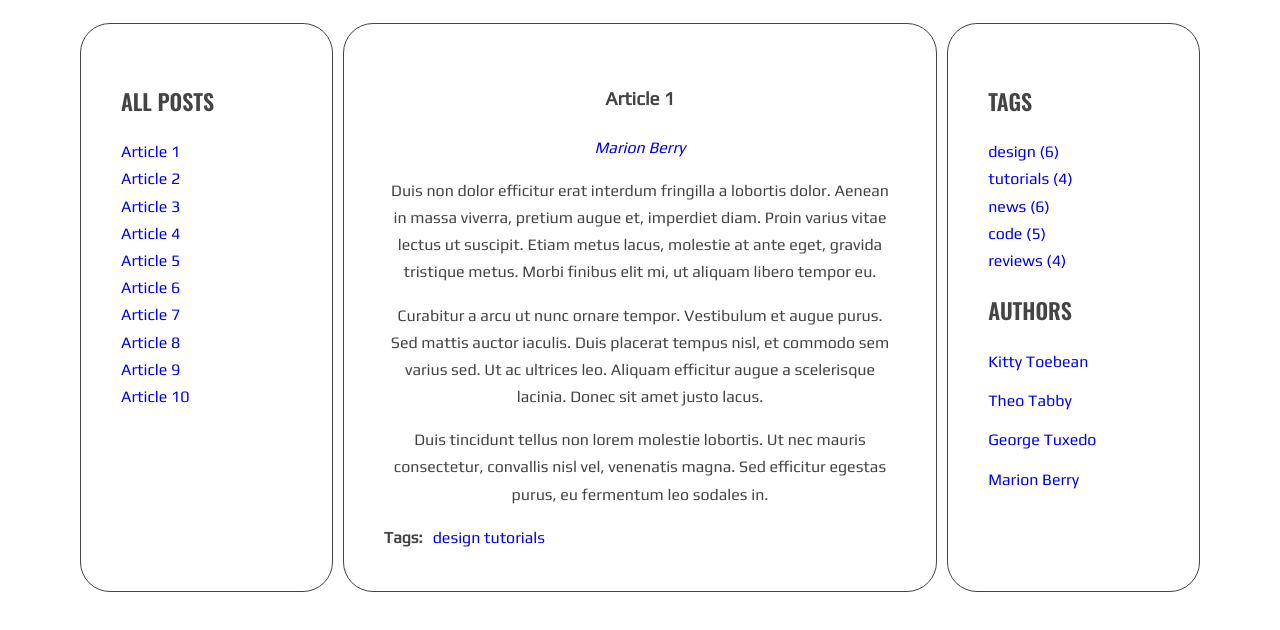
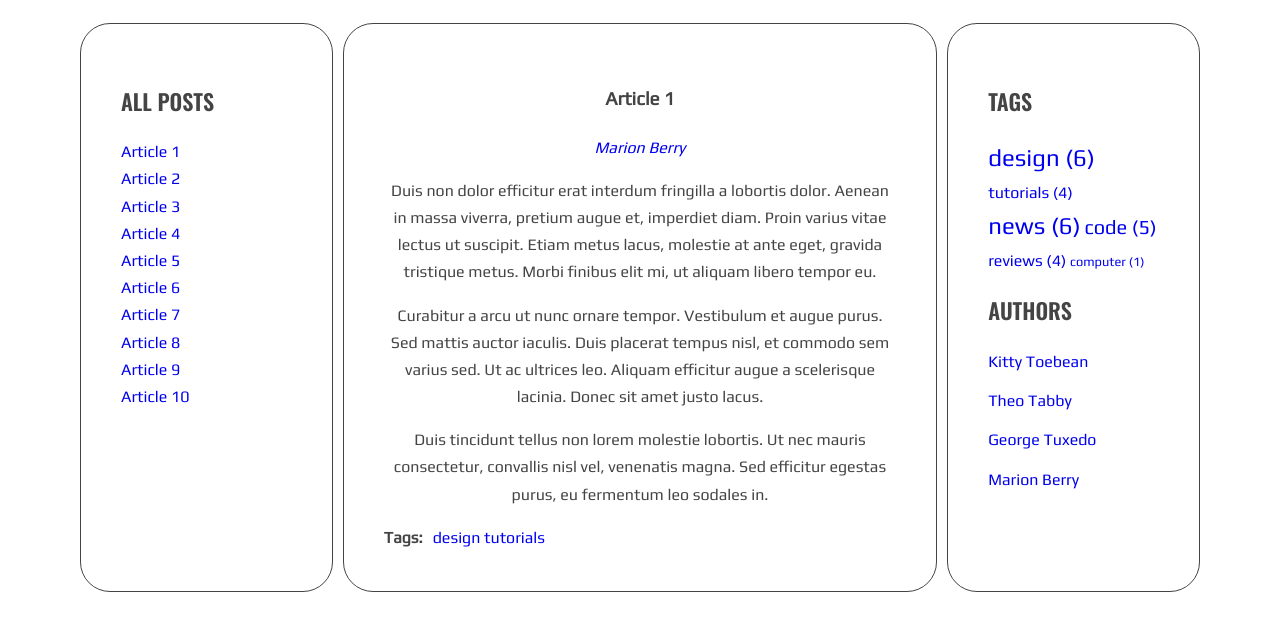
Before and after one commit to Wistako/javascript-blog, a website: page index.html in a window 1280 px wide. Shown: the part 220-850 px from the top of the page. Drawn offline with nearby package versions, Linux system fonts and the light colour scheme.

Commit message:
Add cloudTags

```diff
--- a/index.html
+++ b/index.html
@@ -139,7 +139,7 @@
                   </ul>
                 </div>
               </article>
-              <article class="post" id="article-9" data-tags="news tutorials" data-author="Marion Berry">
+              <article class="post" id="article-9" data-tags="news tutorials computer" data-author="Marion Berry">
                 <h3 class="post-title">Article 9</h3>
                 <p class="post-author"></p>
                 <div class="post-content">
--- a/js/script.js
+++ b/js/script.js
@@ -3,6 +3,8 @@
   const optArticleTagsSelector = '.post-tags .list';
   const optArticleSelector = '.post';
   const optTagsListSelector = '.tags.list';
+  const optCloudClassCount = 5;
+  const optCloudClassPrefix = 'tag-size-';
   /*
 document.getElementById('test-button').addEventListener('click', function(){
     const links = document.querySelectorAll('.titles a');
@@ -93,6 +95,13 @@ document.getElementById('test-button').addEventListener('click', function(){
     return tagParams;
   };
 
+  const calculateTagClass = function(count, params){
+    const difference = count - params.min;
+    const range= params.max - params.min;
+    const res =(difference/range);
+    const classNumber = Math.floor( res * (optCloudClassCount - 1) + 1 );
+    return optCloudClassPrefix + classNumber;
+  };
   const generateTags =function(){
 
     let allTags = {};
@@ -111,7 +120,7 @@ document.getElementById('test-button').addEventListener('click', function(){
       /* START LOOP: for each tag */
       for(let genTag of tagsAray){
         /* generate HTML of the link */
-        const tag = '<li><a href="#tag-' + genTag + '">' + genTag + '</a></li>';
+        const tag = '<li><a href="#tag-' + genTag + '" class="">' +  genTag + '</a></li>';
         /* add generated code to html variable */
         taglinkHTML += tag + ' ';
         if(!allTags[tag]){
@@ -128,23 +137,20 @@ document.getElementById('test-button').addEventListener('click', function(){
     const tagList = document.querySelector(optTagsListSelector);
     /* [NEW] create variable for all links HTML code */
     let allTagsHTML = '';
+    const tagsParams = calculateTagsParams(allTags);
+    console.log('tagsParams: ', tagsParams);
 
     /* [NEW] START LOOP: for each tag in allTags: */
     for(let tag in allTags){
       /* [NEW] generate code of a link and add it to allTagsHTML */
-      allTagsHTML += tag.replace('</a></li>' ,' (' + allTags[tag] + ')</a></li> ');
-      console.log(tag);
-      console.log(allTags[tag]);
+      const classTag = tag.replace('class="', 'class="' + calculateTagClass(allTags[tag], tagsParams));
+      allTagsHTML += classTag.replace('</a></li>' ,' (' + allTags[tag] + ')</a></li> ');
     }
     /* [NEW] END LOOP: for each tag in allTags: */
-    console.log(allTags);
-    const tagsParams = calculateTagsParams(allTags);
-    console.log('tagsParams: ', tagsParams);
 
     /*[NEW] add HTML from allTagsHTML to tagList */
     tagList.innerHTML = allTagsHTML;
   };
-
   generateTags();
 
   const tagClickHandler = function (event){
--- a/sass/style.scss
+++ b/sass/style.scss
@@ -112,6 +112,30 @@ body {
   }
 }
 
+/* Tags */
+.list.tags li{
+  display: inline-block;
+}
+
+.tag-size-5{
+  font-size: 150%;
+}
+
+.tag-size-4{
+  font-size: 125%;
+}
+
+.tag-size-3{
+  font-size: 100%;
+}
+
+.tag-size-2{
+  font-size: 90%;
+}
+
+.tag-size-1{
+  font-size: 80%;
+}
 /* Post */
 
 .post {
```
Also changed, not shown: css/style.css, 1 other file.
